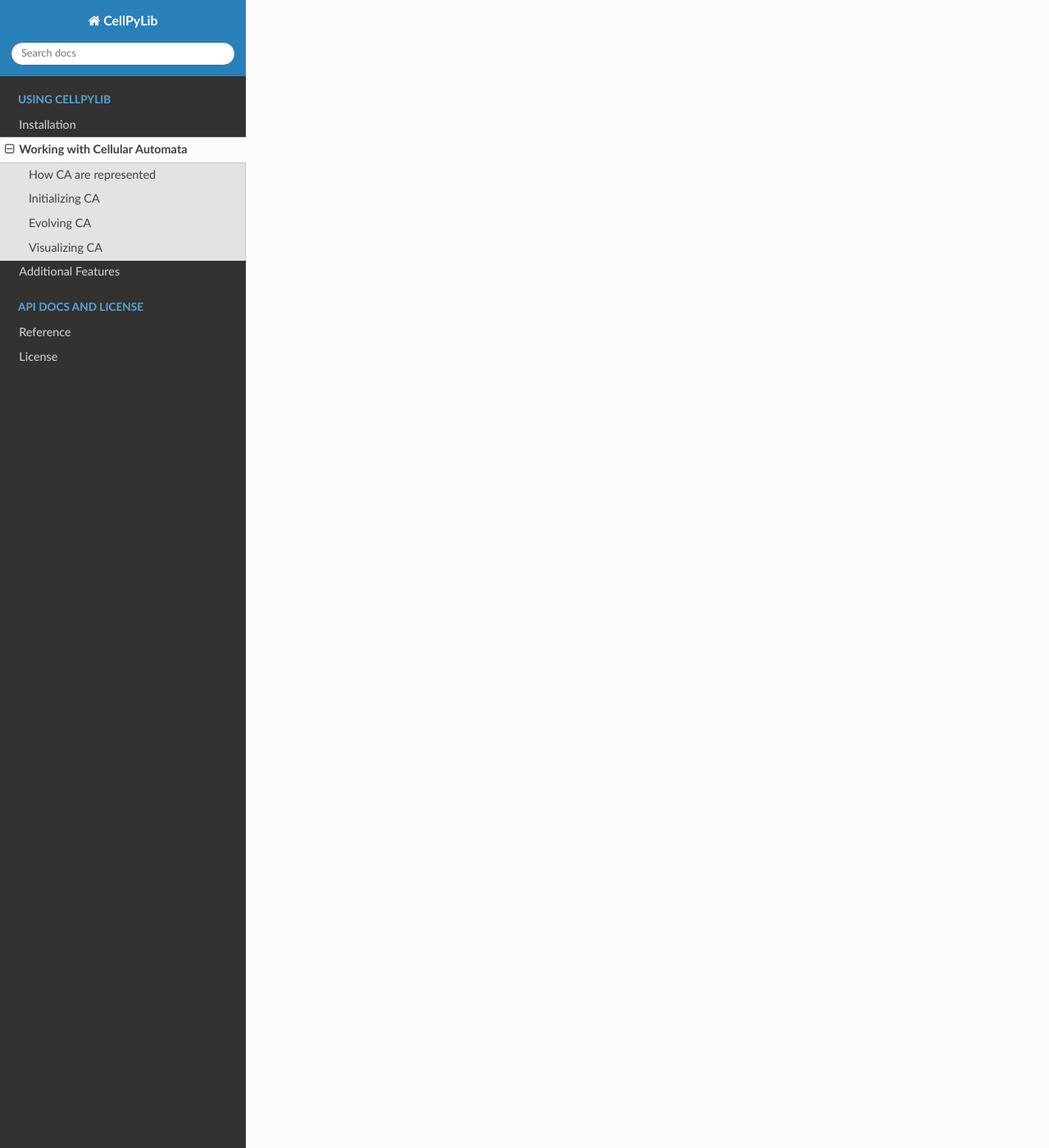
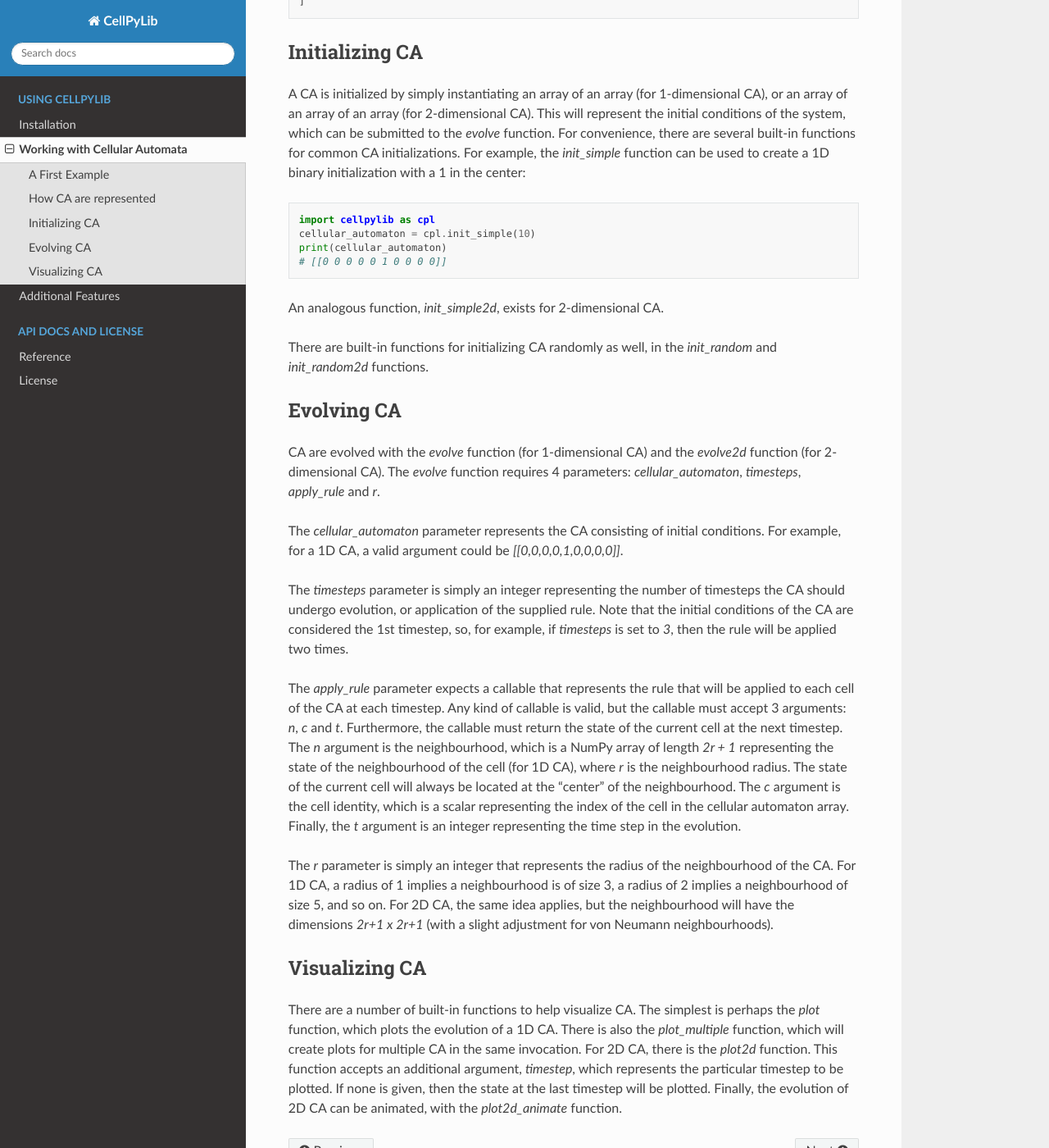
Before and after one commit to lantunes/cellpylib, a Sphinx documentation site: the page built from doc/working.rst, in a window 1280 px wide and 1400 px high, scrolled down 1428 px. Shown: the whole window at 82% size. Built offline with Sphinx 7.4.7 and the Read the Docs theme 2.0.0, drawn with Linux system fonts in a browser that asks for light colours; some of the changed text lies outside the part shown.

Commit message:
adding more docs

```diff
--- a/doc/conf.py
+++ b/doc/conf.py
@@ -58,5 +58,5 @@
 # Add any paths that contain custom static files (such as style sheets) here,
 # relative to this directory. They are copied after the builtin static files,
 # so a file named "default.css" will overwrite the builtin "default.css".
-# html_static_path = ['_static']
+html_static_path = ['_static']
 # html_logo = '_static/logo.png'
--- a/doc/working.rst
+++ b/doc/working.rst
@@ -1,14 +1,111 @@
 Working with Cellular Automata
 ------------------------------
+
+A First Example
+~~~~~~~~~~~~~~~
+
+The following example illustrates the evolution of the Rule 30 CA, described in `A New Kind of Science`, as implemented
+with CellPyLib:
+
+.. code-block::
+
+    import cellpylib as cpl
+
+    cellular_automaton = cpl.init_simple(200)
+
+    cellular_automaton = cpl.evolve(cellular_automaton, timesteps=100,
+                                    apply_rule=lambda n, c, t: cpl.nks_rule(n, 30))
+
+
+The initial conditions are instantiated using the function `init_simple`, which, in this example, creates a
+200-dimensional vector consisting of zeroes, except for the component in the center of the vector, which is initialized
+with a value of 1. Next, the system is subjected to evolution by calling the `evolve` function. The system evolves under
+the rule specified through the `apply_rule` parameter. Any function that accepts the three arguments `n`, `c` and `t`
+can be supplied as a rule, but in this case the built-in function `nks_rule` is invoked to provide Rule 30. The CA is
+evolved for 100 `timesteps`, or 100 applications of the rule to the initial and subsequent conditions.
+
+During each timestep, the function supplied to `apply_rule` is invoked for each cell. The `n` argument refers to the
+neighbourhood of the current cell, and consists of an array (in the 1-dimensional CA case) of the activities (i.e.
+states) of the cells comprising the current cell's neighbourhood (an array with length 3, in the case of a 1-dimensional
+CA with radius of 1). The `c` argument refers to index of the cell under consideration. It serves as a label identifying
+the current cell. The `t` argument is an integer specifying the current timestep.
+
+Finally, to visualize the results, the `plot` function can be utilized:
+
+.. code-block::
+
+    cpl.plot(cellular_automaton)
+
+.. image:: _static/rule30.png
+    :width: 400
+
 
 How CA are represented
 ~~~~~~~~~~~~~~~~~~~~~~
 
+In CellPyLib, a CA is an array containing the states of the system at each timestep. The initial state is found at index
+0 in the array (and also represents the first timestep), the result of the second timestep is at index 1 in the array,
+and so on. A state is represented as an array for 1-dimensional CA, and as an array of arrays for 2-dimensional CA.
+
+.. code-block::
+
+    # An example of a 1D binary CA with 10 cells evolved for 3 timesteps
+    [
+        [0, 0, 0, 0, 0, 1, 0, 0, 0, 0],  # 1st timestep (initial conditions)
+        [0, 0, 0, 0, 1, 0, 1, 0, 0, 0],  # 2st timestep
+        [0, 0, 0, 1, 0, 1, 0, 1, 0, 0]   # 3rd timestep
+    ]
+
 Initializing CA
 ~~~~~~~~~~~~~~~~~
+
+A CA is initialized by simply instantiating an array of an array (for 1-dimensional CA), or an array of an array of an
+array (for 2-dimensional CA). This will represent the initial conditions of the system, which can be submitted to the
+`evolve` function. For convenience, there are several built-in functions for common CA initializations. For example, the
+`init_simple` function can be used to create a 1D binary initialization with a 1 in the center:
+
+.. code-block::
+
+    import cellpylib as cpl
+    cellular_automaton = cpl.init_simple(10)
+    print(cellular_automaton)
+    # [[0 0 0 0 0 1 0 0 0 0]]
+
+An analogous function, `init_simple2d`, exists for 2-dimensional CA.
+
+There are built-in functions for initializing CA randomly as well, in the `init_random` and `init_random2d` functions.
 
 Evolving CA
 ~~~~~~~~~~~~~
 
+CA are evolved with the `evolve` function (for 1-dimensional CA) and the `evolve2d` function (for 2-dimensional CA). The
+`evolve` function requires 4 parameters: `cellular_automaton`, `timesteps`, `apply_rule` and `r`.
+
+The `cellular_automaton` parameter represents the CA consisting of initial conditions. For example, for a 1D CA, a valid
+argument could be `[[0,0,0,0,1,0,0,0,0]]`.
+
+The `timesteps` parameter is simply an integer representing the number of timesteps the CA should undergo evolution, or
+application of the supplied rule. Note that the initial conditions of the CA are considered the 1st timestep, so, for
+example, if `timesteps` is set to `3`, then the rule will be applied two times.
+
+The `apply_rule` parameter expects a callable that represents the rule that will be applied to each cell of the CA at
+each timestep. Any kind of callable is valid, but the callable must accept 3 arguments: `n`, `c` and `t`. Furthermore,
+the callable must return the state of the current cell at the next timestep. The `n` argument is the neighbourhood,
+which is a NumPy array of length `2r + 1` representing the state of the neighbourhood of the cell (for 1D CA), where `r`
+is the neighbourhood radius. The state of the current cell will always be located at the "center" of the neighbourhood.
+The `c` argument is the cell identity, which is a scalar representing the index of the cell in the cellular automaton
+array. Finally, the `t` argument is an integer representing the time step in the evolution.
+
+The `r` parameter is simply an integer that represents the radius of the neighbourhood of the CA. For 1D CA, a radius of
+1 implies a neighbourhood is of size 3, a radius of 2 implies a neighbourhood of size 5, and so on. For 2D CA, the same
+idea applies, but the neighbourhood will have the dimensions `2r+1 x 2r+1` (with a slight adjustment for von Neumann
+neighbourhoods).
+
 Visualizing CA
 ~~~~~~~~~~~~~~
+
+There are a number of built-in functions to help visualize CA. The simplest is perhaps the `plot` function, which plots
+the evolution of a 1D CA. There is also the `plot_multiple` function, which will create plots for multiple CA in the
+same invocation. For 2D CA, there is the `plot2d` function. This function accepts an additional argument, `timestep`,
+which represents the particular timestep to be plotted. If none is given, then the state at the last timestep will be
+plotted. Finally, the evolution of 2D CA can be animated, with the `plot2d_animate` function.
```
Also changed, not shown: doc/_static/rule30.png (added), 2 other files.
